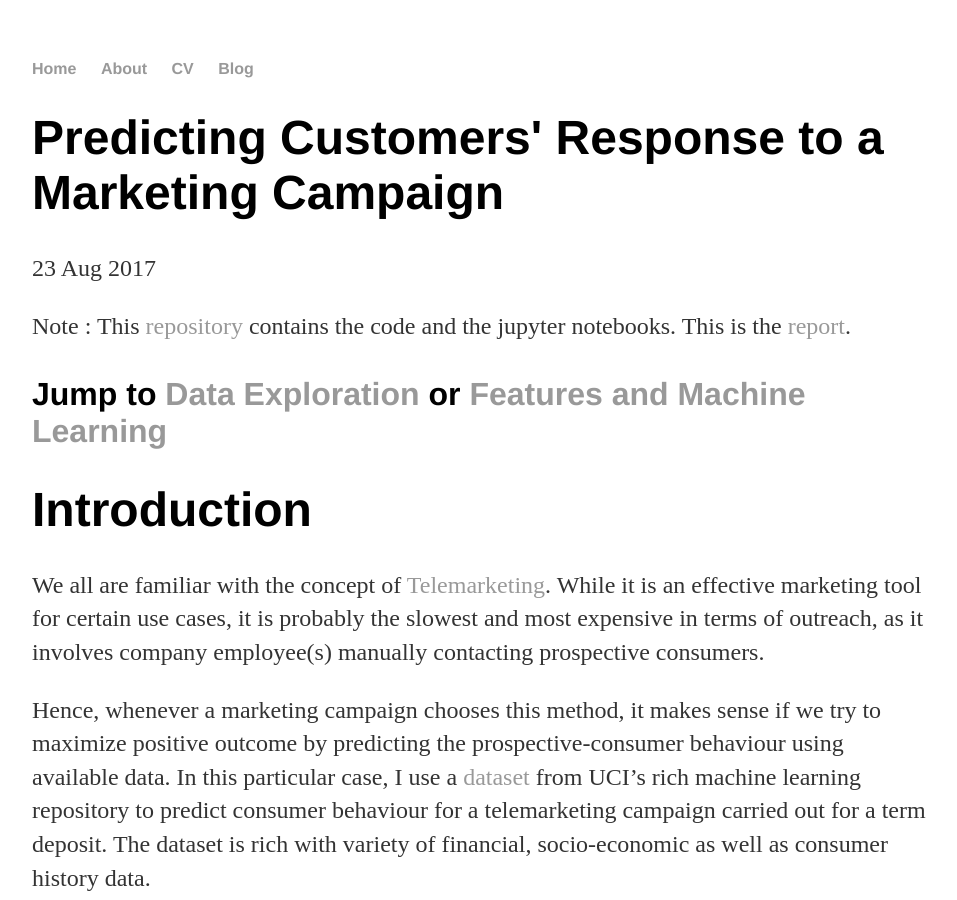
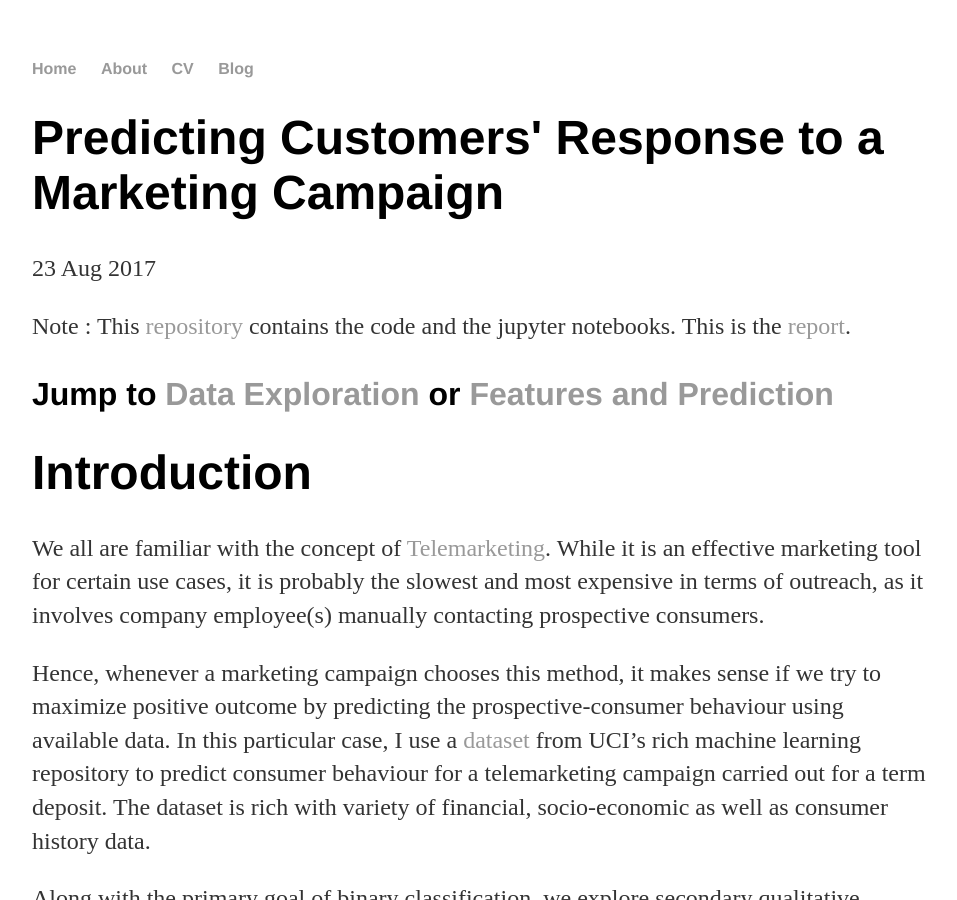
Before and after one commit to nachiketmparanjape2/nachiketmparanjape2.github.io, a Jekyll site: the page built from _posts/2017-08-23-Direct-Marketing-Binary-Prediction.md, in a window 1280 px wide and 900 px high. Shown: the whole window, without its empty margins (160-1117 px from the left). Built offline with Jekyll 4.4.1, drawn with Linux system fonts in a browser that asks for light colours; some of the changed text lies outside the part shown.

Commit message:
Update 2017-08-23-Direct-Marketing-Binary-Prediction.md

```diff
--- a/_posts/2017-08-23-Direct-Marketing-Binary-Prediction.md
+++ b/_posts/2017-08-23-Direct-Marketing-Binary-Prediction.md
@@ -7,7 +7,7 @@
 
 Note : This [repository](https://github.com/nachiketmparanjape/Bank_UCI) contains the code and the jupyter notebooks. This is the [report](https://docs.google.com/document/d/1xeAxD7FS3owV1hpMB-60B5gfO7iFvREwQ2YPB1Qp_co/edit?usp=sharing).
 
-### Jump to [Data Exploration](#data-exploration) or [Features and Machine Learning](#prep-and-data-science)
+### Jump to [Data Exploration](#data-exploration) or [Features and Prediction](#features-and-prediction)
 
 # Introduction
 We all are familiar with the concept of [Telemarketing](https://en.wikipedia.org/wiki/Telemarketing). While it is an effective marketing tool for certain use cases, it is probably the slowest and most expensive in terms of outreach, as it involves company employee(s) manually contacting prospective consumers.
@@ -88,7 +88,7 @@
 
 ![table](https://user-images.githubusercontent.com/11637437/29685203-96327fc2-88c9-11e7-9de9-42f3df408840.png)
 
-# Prep and Data Science
+# Features and Prediction
 
 As an initial step, I started with encoding categorical variables according to the type of category. The cateogorical variables that we have can further be divided subcategories as follows. The list contain description and the method of encoding -
 
```
